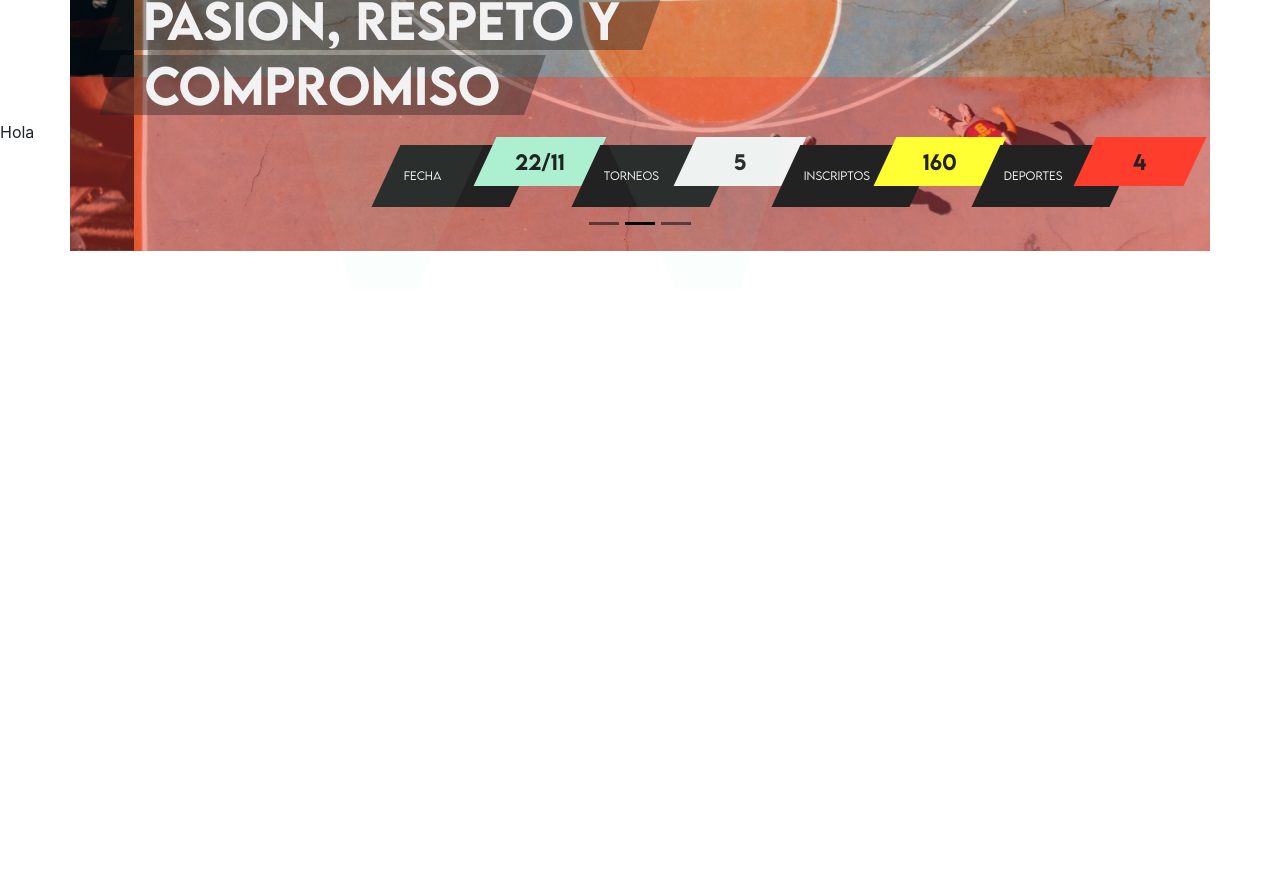
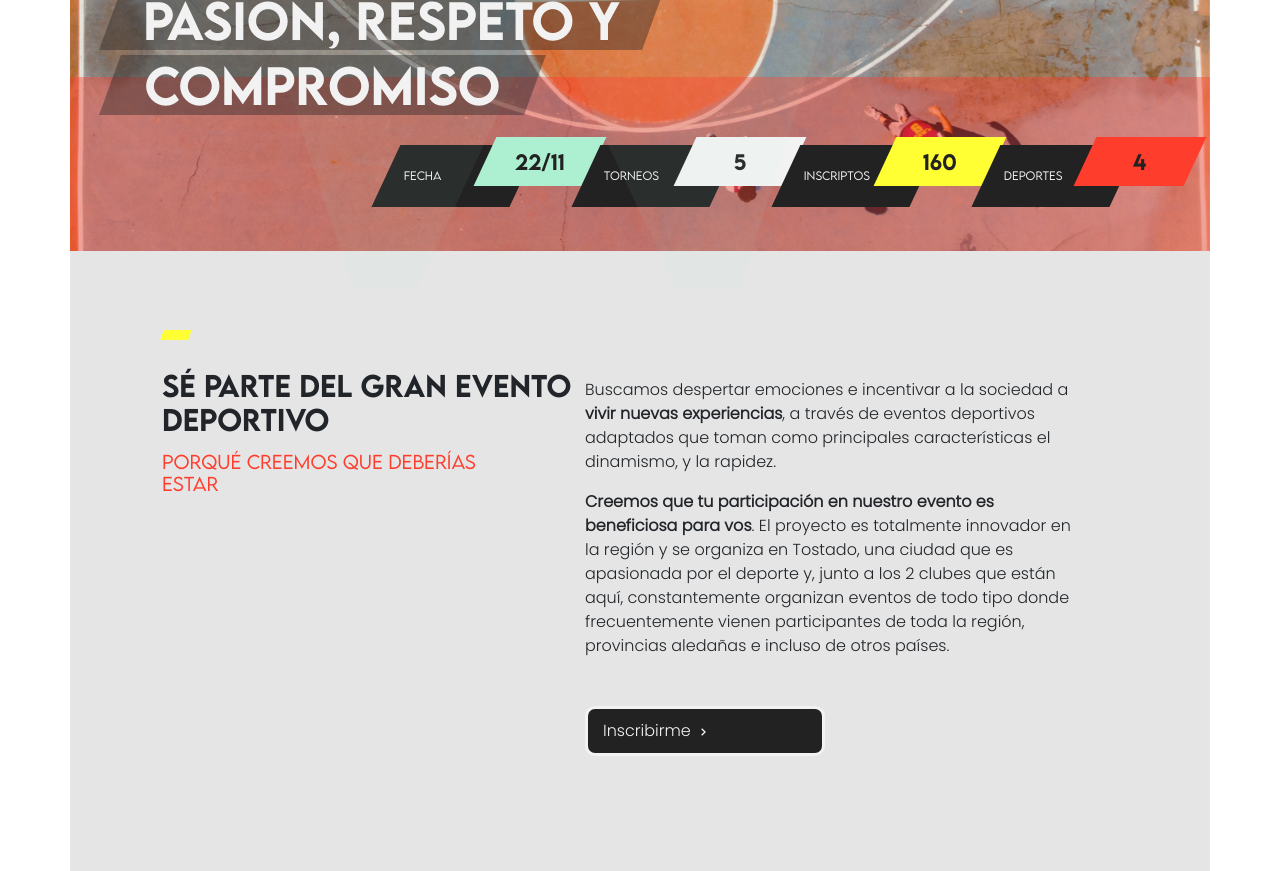
Before and after one commit to matiasjgelpi/Wena_Sports, a React (Create React App) app: page / in a window 1280 px wide. Shown: the part 560-1431 px from the top of the page. Before the commit the page ends 960 px from the top, so only its background shows below. Built offline with nearby package versions, Linux system fonts and the light colour scheme.

Commit message:
agregados en el home

```diff
--- a/src/App.css
+++ b/src/App.css
@@ -95,6 +95,16 @@
   position: relative;
   left: auto;
   padding: 0; }
+
+.carousel-control-prev-icon {
+  background-image: url(./components/carouselportada/prev.png);
+  width: 17px;
+  height: 22px; }
+
+.carousel-control-next-icon {
+  background-image: url(./components/carouselportada/next.png);
+  width: 17px;
+  height: 22px; }
 
 #paralelogramo {
   display: flex;
@@ -264,3 +274,51 @@
       line-height: 24px;
       color: #adf0d1;
       padding-left: 15px; }
+
+.home {
+  margin: 135px 0px 0px 0px;
+  padding: 0px 340px 115px 80px;
+  background-color: #E5E5E5; }
+  .home .rectangulo-amarillo {
+    width: 28px;
+    height: 10px;
+    background-color: #ffff33;
+    transform: skew(-20deg);
+    margin-bottom: 29px; }
+  .home #col1 {
+    padding-top: 80px; }
+  .home #col2 {
+    padding-top: 128px;
+    padding-left: 75px; }
+  .home h3 {
+    font-family: lemonMilk-medium;
+    font-size: 28px;
+    font-weight: 500;
+    margin-bottom: 15px;
+    width: 500px; }
+  .home h4 {
+    font-family: lemonMilk-light;
+    font-weight: 300;
+    font-size: 18px;
+    color: #ff3d2d;
+    width: 340px; }
+  .home p {
+    font-family: poppins-light;
+    font-weight: 500;
+    font-size: 16px;
+    width: 500px; }
+  .home button {
+    width: 240px;
+    height: 50px;
+    text-align: initial;
+    background: #222222;
+    border: 3px solid #f2f2f2;
+    border-radius: 10px;
+    font-family: poppins-light;
+    font-style: normal;
+    font-weight: 500;
+    font-size: 16px;
+    line-height: 24px;
+    color: #f2f2f2;
+    padding-left: 15px;
+    margin-top: 32px; }
--- a/src/components/carouselportada/CarouselPortada.js
+++ b/src/components/carouselportada/CarouselPortada.js
@@ -1,19 +1,19 @@
 import React from "react";
-import { Carousel, Row} from "react-bootstrap";
+import { Carousel, Row } from "react-bootstrap";
 import Leonas from "./leonas.jpg";
 import Rugby from "./rugby.jpg";
 import Basket from "./basket.jpg";
 
-
 export const CarouselPortada = () => {
   return (
-
     <Row lg="auto">
       <Carousel
-          variant="dark"
-          controls="false"
+        indicators=""
         prevIcon={
           <span aria-hidden="true" className="carousel-control-prev-icon" />
+        }
+        nextIcon={
+          <span aria-hidden="true" className="carousel-control-next-icon" />
         }
       >
         <Carousel.Item>
@@ -27,6 +27,5 @@ export const CarouselPortada = () => {
         </Carousel.Item>
       </Carousel>
     </Row>
-
   );
 };
--- a/src/components/carouselview/CarouselView.js
+++ b/src/components/carouselview/CarouselView.js
@@ -1,6 +1,7 @@
 import { Container } from "react-bootstrap";
 import { CarouselPortada } from "../carouselportada/CarouselPortada";
 import { ElementosCarouselGroup } from "../elementoscarouselgroup/ElementosCarouselGroup";
+import { Home } from "../home/Home"
 
 
 export const CarouselView = () => {
@@ -8,6 +9,7 @@ export const CarouselView = () => {
     <Container id="carousel" className="justify-content-center">
       <CarouselPortada></CarouselPortada>
       <ElementosCarouselGroup />
+      <Home></Home>
     </Container>
   );
 };
--- /dev/null
+++ b/src/components/home/Home.js
@@ -0,0 +1,33 @@
+import { Row, Col } from "react-bootstrap";
+import { BiChevronRight } from "react-icons/bi";
+
+export const Home = () => {
+  return (
+    <Row className="home">
+      <Col id="col1" className="" lg={"6"}>
+        <div className="rectangulo-amarillo"></div>
+        <h3>SÉ PARTE DEL GRAN EVENTO <br/> DEPORTIVO</h3>
+        <h4>PORQUÉ CREEMOS QUE DEBERÍAS<br/> ESTAR</h4>
+      </Col>
+      <Col id="col2" className="" lg={"6"}>
+        <p>
+          Buscamos despertar emociones e incentivar a la sociedad a <b>vivir nuevas
+          experiencias</b>, a través de eventos deportivos adaptados que toman como
+          principales características el dinamismo, y la rapidez.
+        </p>
+
+        <p>
+          <b>Creemos que tu participación en nuestro evento es beneficiosa para
+          vos</b>. El proyecto es totalmente innovador en la región y se organiza en
+          Tostado, una ciudad que es apasionada por el deporte y, junto a los 2
+          clubes que están aquí, constantemente organizan eventos de todo tipo
+          donde frecuentemente vienen participantes de toda la región,
+          provincias aledañas e incluso de otros países.
+        </p>
+        <button>
+            Inscribirme <BiChevronRight />{" "}
+        </button>
+      </Col>
+    </Row>
+  );
+};
--- a/src/components/viewcontainer/ViewContainer.js
+++ b/src/components/viewcontainer/ViewContainer.js
@@ -1,6 +1,7 @@
 
 import { useParams } from "react-router-dom"
 import { CarouselView } from "../carouselview/CarouselView"
+import { Home } from "../home/Home"
 
 
 
@@ -14,8 +15,9 @@ export const ViewContainer = () => {
            <CarouselView></CarouselView>
             {/* <CarouselPortada></CarouselPortada> */}
             {/* <ParalelogramosGroup></ParalelogramosGroup> */}
-            <p>Hola {cat}</p>
+            {/* <p>Hola {cat}</p> */}
             {/* <Paralelogramos categoria={"FECHA"} dato={"22/11"} color_cuadro={"#ffff33"}></Paralelogramos> */}
+            {/* <Home></Home> */}
 
         </>
     )
--- /dev/null
+++ b/src/sass/_home.scss
@@ -0,0 +1,63 @@
+.home {
+    margin: 135px 0px 0px 0px;
+    padding: 0px 340px 115px 80px;
+    background-color: #E5E5E5;
+
+    .rectangulo-amarillo {
+        width: 28px;
+        height: 10px;
+        background-color: $colorSecundarioAmarillo;
+        transform: skew(-20deg);
+        margin-bottom: 29px;
+    }
+
+    #col1 {
+        padding-top: 80px;
+
+    }
+
+    #col2 {
+        padding-top: 128px;
+        padding-left: 75px;
+    }
+
+    h3 {
+        font-family: $font-principal;
+        font-size: 28px;
+        font-weight: 500;
+        margin-bottom: 15px;
+        width: 500px;
+    }
+
+    h4 {
+        font-family: $font-subtitulos;
+        font-weight: 300;
+        font-size: 18px;
+        color: $colorPrincipalRojo;
+        width: 340px;
+    }
+
+    p {
+        font-family: $font-textos;
+        font-weight: 500;
+        font-size: 16px;
+        width: 500px;
+    }
+
+    button {
+        width: 240px;
+        height: 50px;
+        text-align: initial;
+        background: $colorPrincipalNegro;
+        border: 3px solid $colorSecundarioBlanco;
+        border-radius: 10px;
+        font-family: poppins-light;
+        font-style: normal;
+        font-weight: 500;
+        font-size: 16px;
+        line-height: 24px;
+        color: $colorSecundarioBlanco;
+        padding-left: 15px;
+        margin-top: 32px;
+    }
+}
--- a/src/sass/style.scss
+++ b/src/sass/style.scss
@@ -8,4 +8,5 @@
 @import "subtitulocarousel";
 @import "rectangulorojocarousel";
 @import "logofondocarousel";
-@import "footer"
+@import "footer";
+@import "home"
```
Also changed, not shown: src/sass/_carousel.scss (+11 -7 lines), src/components/carouselportada/next.png (added). Lines whose indentation alone changed are shown as unchanged.
